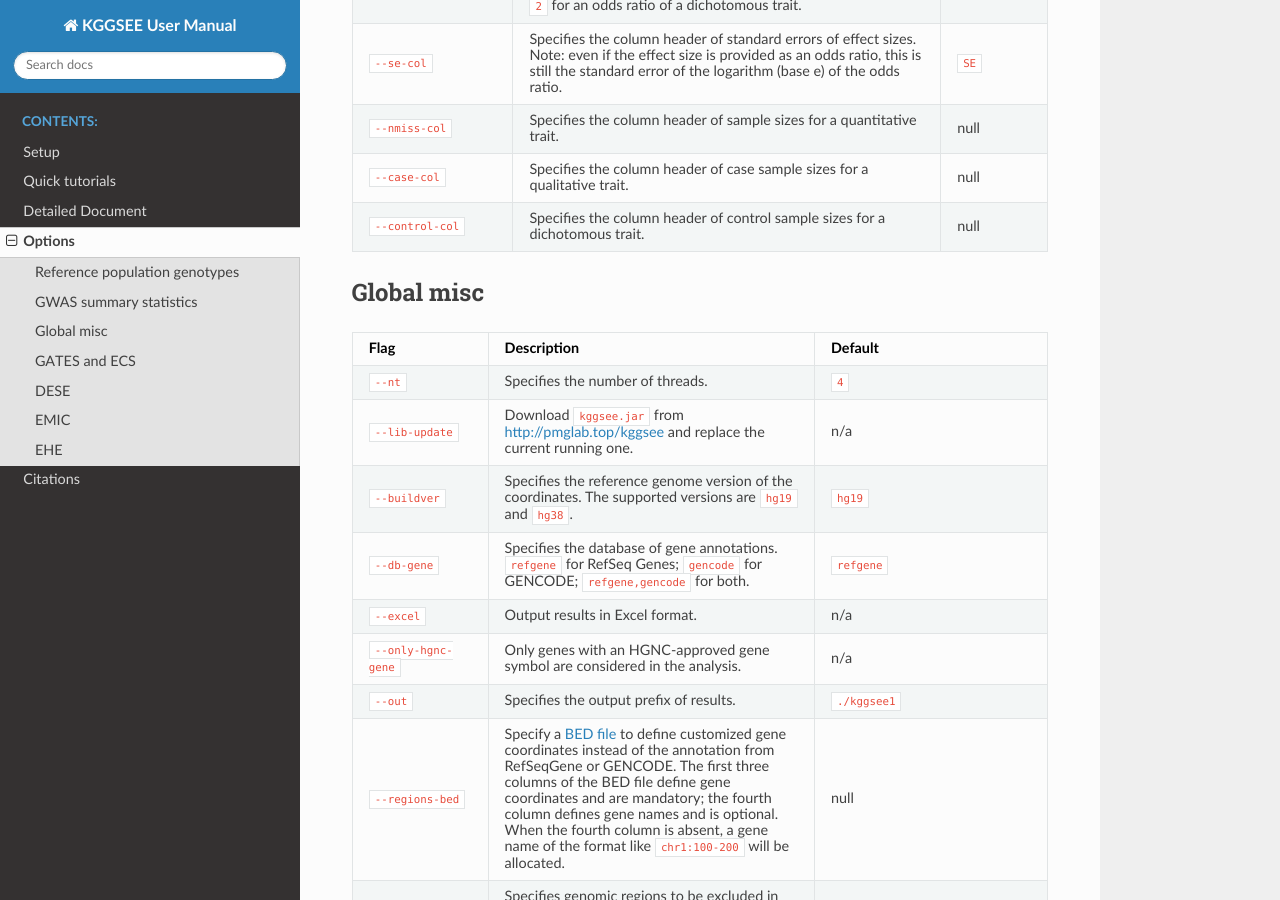
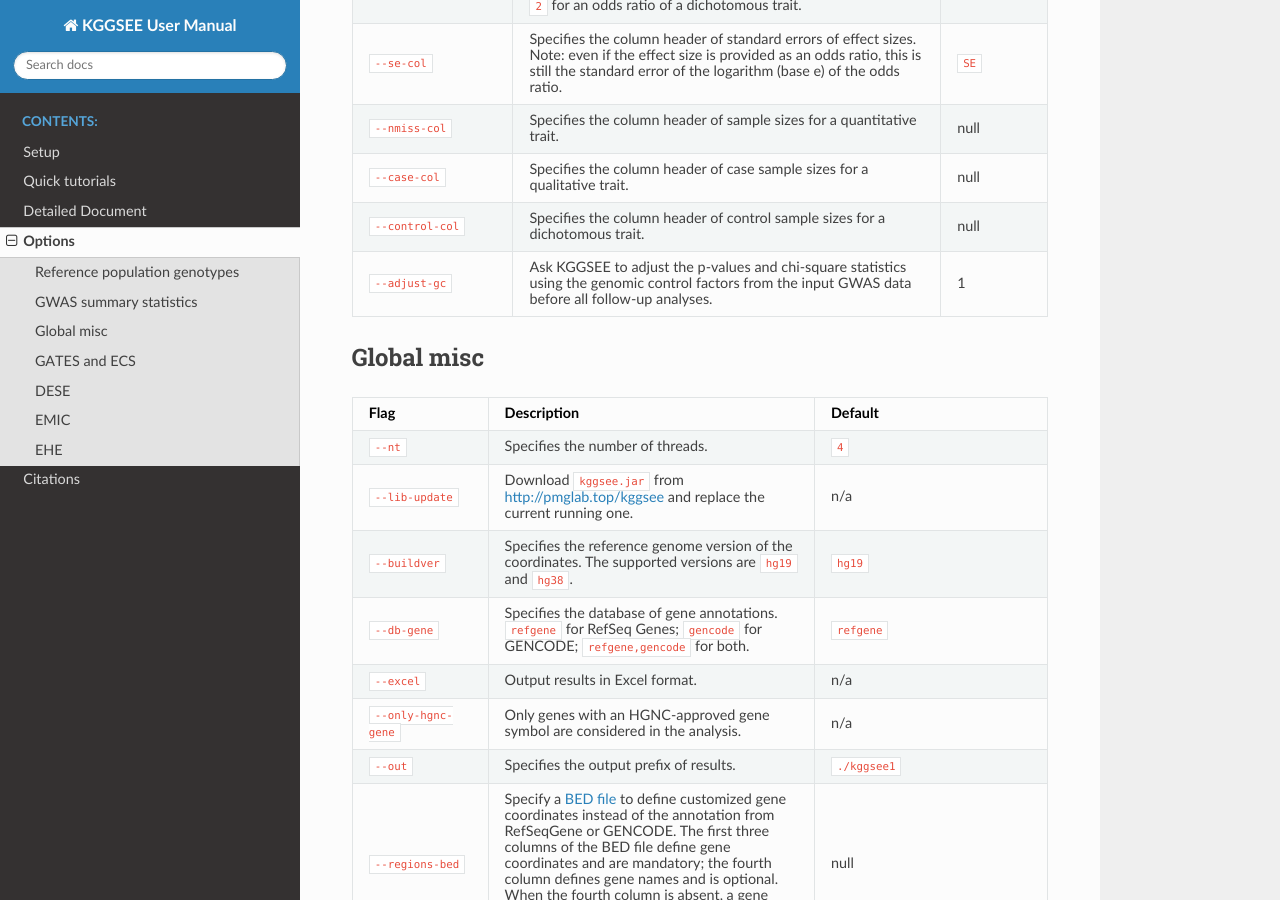
Before and after one commit to pmglab/KGGSEE, a Sphinx documentation site: the page built from doc/source/options.rst, in a window 1280 px wide and 900 px high, scrolled down 1573 px. Built offline with Sphinx 7.4.7 and the Read the Docs theme 3.1.0, drawn with Linux system fonts in a browser that asks for light colours; some of the changed text lies outside the part shown.

Commit message:
Update options.rst

```diff
--- a/doc/source/options.rst
+++ b/doc/source/options.rst
@@ -106,6 +106,9 @@
     * - ``--control-col``
       - Specifies the column header of control sample sizes for a dichotomous trait.
       - null
+    * - ``--adjust-gc``
+      - Ask KGGSEE to adjust the p-values and chi-square statistics using the genomic control factors from the input GWAS data before all follow-up analyses.
+      - 1
 
 
 .. _option_misc:
```
Also changed, not shown: other parts of doc/source/options.rst (+0 -3 lines).
